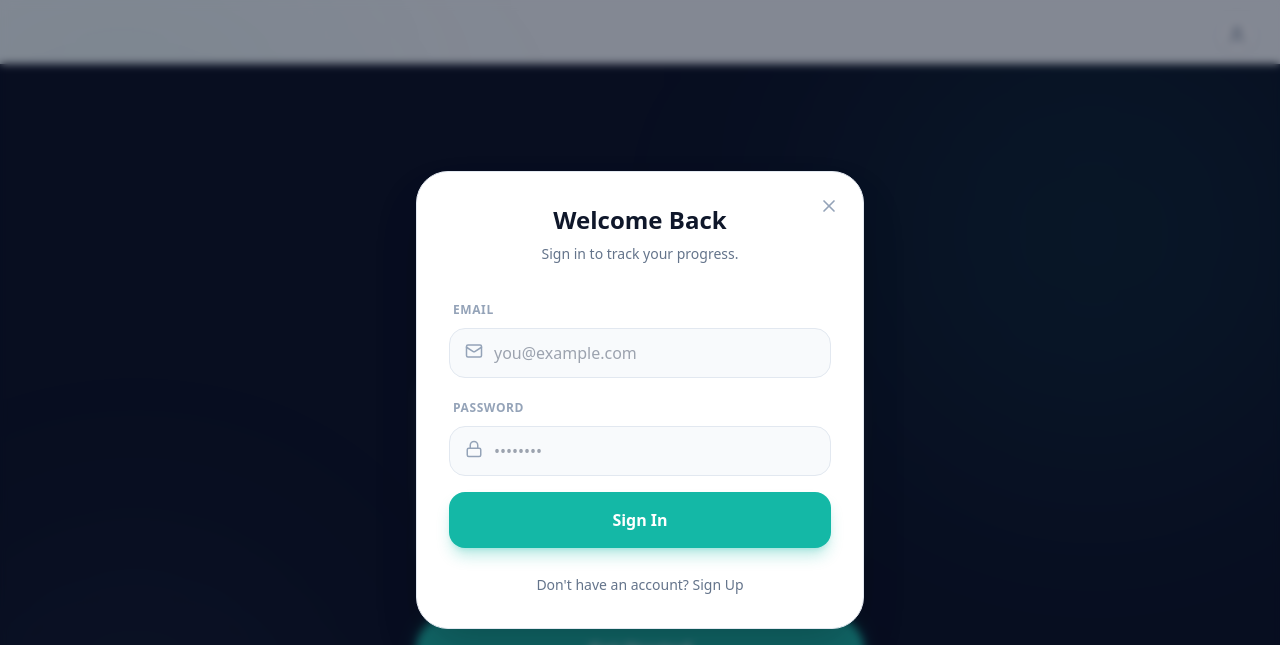
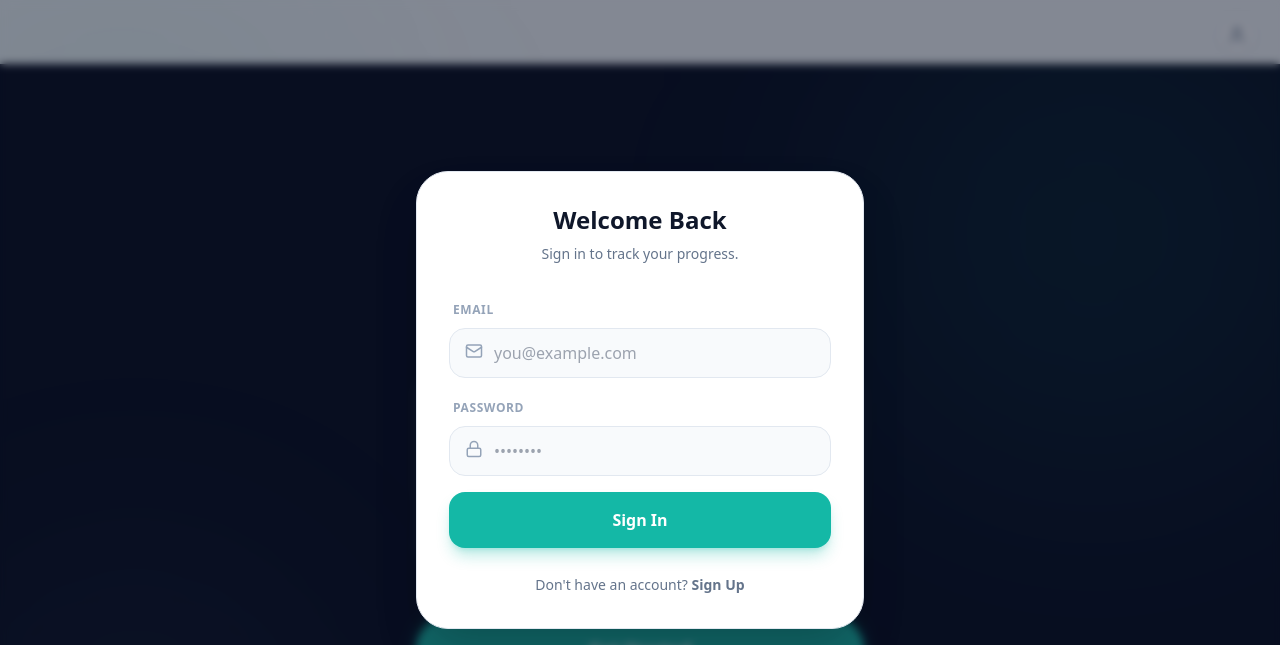
Before and after one commit to deafjamz/my-hearing-app, a React (Vite) app: page / in a window 1280 px wide. Both pictures are taken after a click on the button "Get Started". Shown: the top 645 px of the page. Built offline with nearby package versions, Linux system fonts and the light colour scheme; no server answers; what @capacitor/core would draw is missing.

Commit message:
fix: bold Sign Up/Sign In toggle text, remove X button from auth gate
AuthModal toggle link now bolds the action word for visibility.
Dashboard passes dismissible={false} so auth modal has no X close
button — prevents the welcome→modal→close→welcome loop.

```diff
--- a/src/components/auth/AuthModal.tsx
+++ b/src/components/auth/AuthModal.tsx
@@ -116,7 +116,7 @@ export function AuthModal({ isOpen, onClose, dismissible = true }: AuthModalProp
             onClick={() => setIsSignUp(!isSignUp)}
             className="text-sm text-slate-500 hover:text-teal-400 transition-colors font-medium"
           >
-            {isSignUp ? "Already have an account? Sign In" : "Don't have an account? Sign Up"}
+            {isSignUp ? <>Already have an account? <span className="font-bold">Sign In</span></> : <>Don't have an account? <span className="font-bold">Sign Up</span></>}
           </button>
         </div>
       </div>
--- a/src/pages/Dashboard.tsx
+++ b/src/pages/Dashboard.tsx
@@ -35,7 +35,7 @@ export function Dashboard() {
     return (
       <>
         <WelcomeScreen onSignIn={() => setShowAuthModal(true)} />
-        <AuthModal isOpen={showAuthModal} onClose={() => setShowAuthModal(false)} />
+        <AuthModal isOpen={showAuthModal} onClose={() => setShowAuthModal(false)} dismissible={false} />
       </>
     );
   }
```
